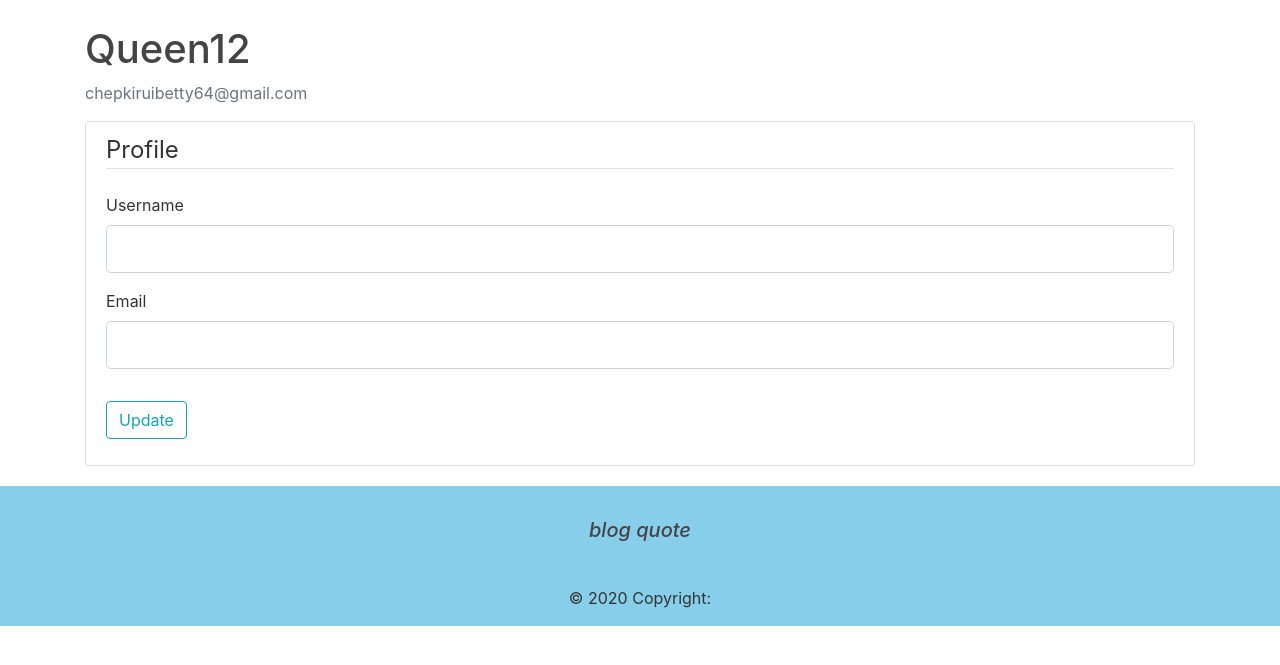
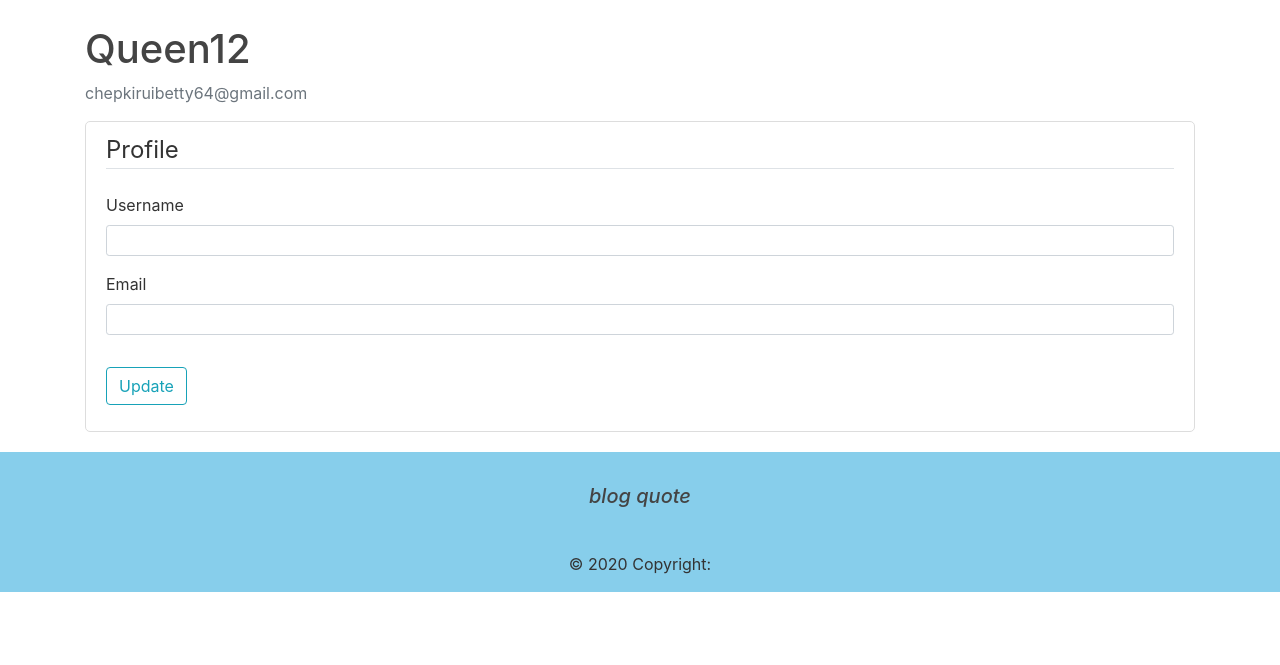
Before and after one commit to peterkush/flask-, a Flask app: page /account in a window 1280 px wide. Shown: the part 56-721 px from the top of the page. Run offline with Flask 2, Linux system fonts and the light colour scheme; a user stored in the database is signed in; some libraries are stand-ins or nearby versions.

Commit message:
final commit

```diff
--- a/blog/routes.py
+++ b/blog/routes.py
@@ -122,8 +122,7 @@
 @login_required
 def delete_post(post_id):
     post = Post.query.get_or_404(post_id)
-    # if post.author != current_user:
-    #     abort(403)
+
     db.session.delete(post)
     db.session.commit()
     flash('Blog deleted!', 'primary')
@@ -133,8 +132,7 @@
 @login_required
 def delete_comment(comment_id):
     comment = Comment.query.get_or_404(post_id)
-    # if post.author != current_user:
-    #     abort(403)
+
     db.session.delete(comment)
     db.session.commit()
     flash('Comment deleted!', 'primary')
--- a/blog/static/main.css
+++ b/blog/static/main.css
@@ -35,14 +35,14 @@
 font-weight: 500;
 }
 .myform {
-padding: 20px;
+padding: 18px;
 }
 
 .content-section {
 background: #ffffff;
 padding: 10px 20px;
 border: 1px solid #dddddd;
-border-radius: 3px;
+border-radius: 5px;
 margin-bottom: 20px;
 }
 
--- a/blog/templates/account.html
+++ b/blog/templates/account.html
@@ -14,27 +14,27 @@
                 <div class="form-group">
                     {{ form.username.label(class="form-control-label") }}
                     {%if form.username.errors%}
-                    {{ form.username(class="form-control form-control-lg is-invalid") }}
+                    {{ form.username(class="form-control form-control-sm is-invalid") }}
                     <div class="invalid-feedback">
                         {%for errors in form.username.errors%}
                         <span>{{error}}</span>
                         {%endfor%}
                     </div>
                     {%else%}
-                    {{form.username(class="form-control form-control-lg")}}
+                    {{form.username(class="form-control form-control-sm")}}
                     {%endif%}
                 </div>
                 <div class="form-group">
                     {{ form.email.label(class="form-control-label") }}
                     {% if form.email.errors %}
-                    {{ form.email(class="form-control form-control-lg is-invalid") }}
+                    {{ form.email(class="form-control form-control-sm is-invalid") }}
                     <div class="invalid-feedback">
                         {% for error in form.email.errors %}
                         <span>{{ error }}</span>
                         {% endfor %}
                     </div>
                     {% else %}
-                    {{ form.email(class="form-control form-control-lg") }}
+                    {{ form.email(class="form-control form-control-sm") }}
                     {% endif %}
                 </div>
             </fieldset>
--- a/blog/templates/blog.html
+++ b/blog/templates/blog.html
@@ -58,7 +58,7 @@
     </div>
     </div>
 </article>
-<div class="content-section p-3">
+<div class="content-section p-3.5">
     <form action="" method="POST">
         {{form.hidden_tag()}}
         <fieldset class="form-group">
@@ -93,7 +93,7 @@
                     </button>
                 </div>
                 <div class="modal-footer">
-                    <button type="button" class="btn btn-secondary" data-dismiss="modal">Close</button>
+                    <button type="button" class="btn btn-secondary" data-dismiss="modal"></button>
                     <form action="{{ url_for('delete_post', post_id=post.id) }}" method="POST">
                         <input class="btn btn-danger" type="submit" value="Delete">
                     </form>
```
